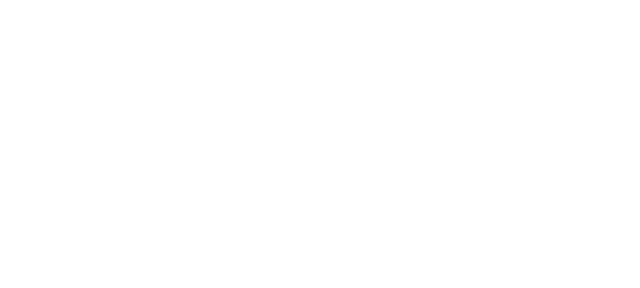
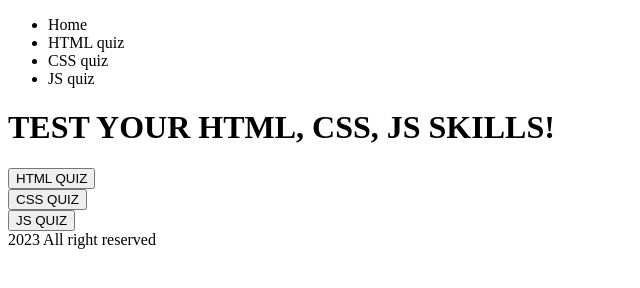
Before and after one commit to MatasCodeacademy/Quiz-game, a plain HTML site: page index.html in a window 1280 px wide. Shown: the whole page, without its empty margins (0-640 px from the left). Drawn offline with Linux system fonts and the light colour scheme.

Commit message:
basic structure

```diff
--- a/index.html
+++ b/index.html
@@ -17,10 +17,34 @@
 		<script defer src="./script.js"></script>
 	</head>
 	<body>
-		<header></header>
+		<header>
+			<nav>
+				<ul>
+					<li>Home</li>
+					<li>HTML quiz</li>
+					<li>CSS quiz</li>
+					<li>JS quiz</li>
+				</ul>
+			</nav>
+		</header>
 
-		<main></main>
+		<main>
+			<h1>TEST YOUR HTML, CSS, JS SKILLS!</h1>
+			<div>
+				<div>
+					<button>HTML QUIZ</button>
+				</div>
+				<div>
+					<button>CSS QUIZ</button>
+				</div>
+				<div>
+					<button>JS QUIZ</button>
+				</div>
+			</div>
+		</main>
 
-		<footer></footer>
+		<footer>
+			<span>2023 All right reserved</span>
+		</footer>
 	</body>
 </html>
```
